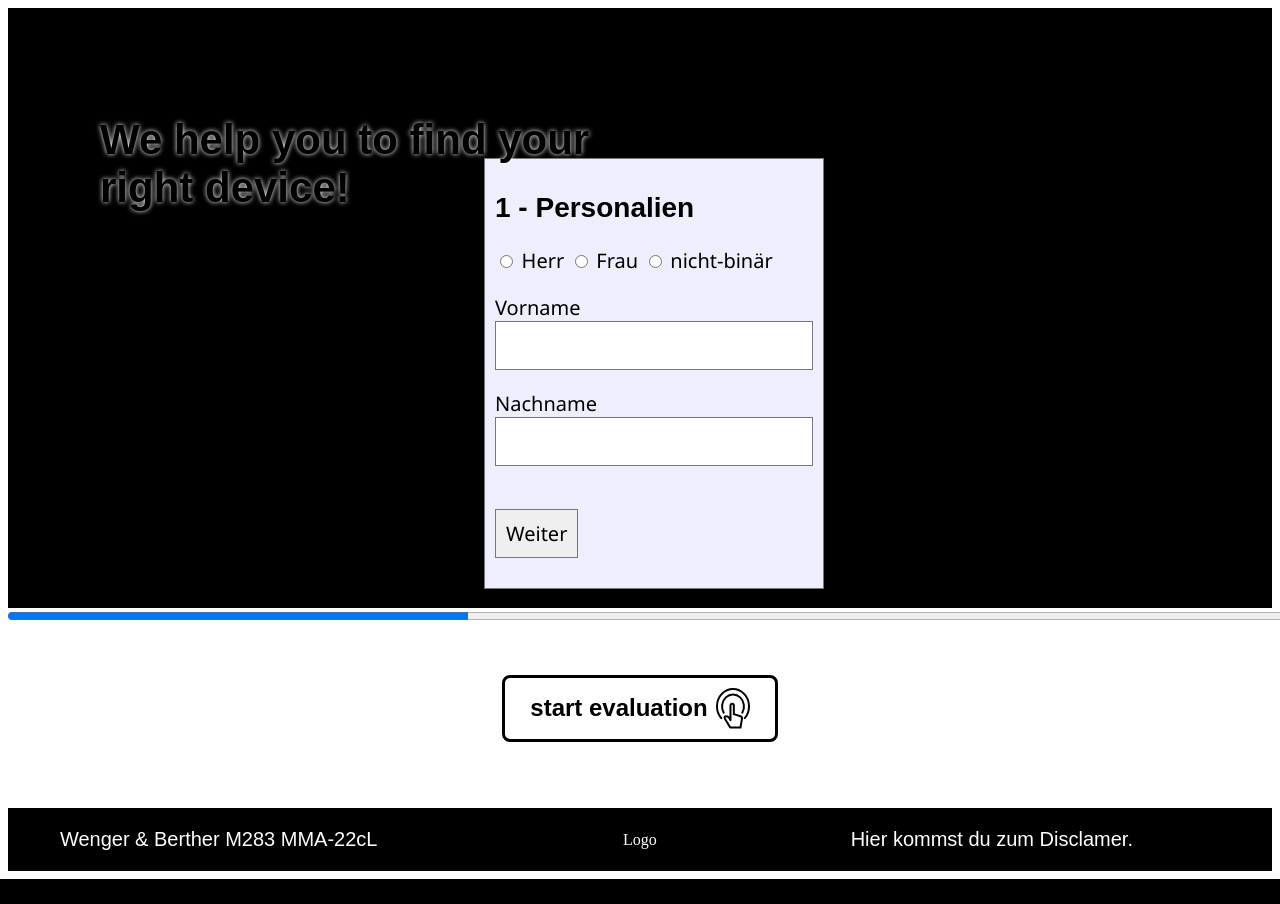
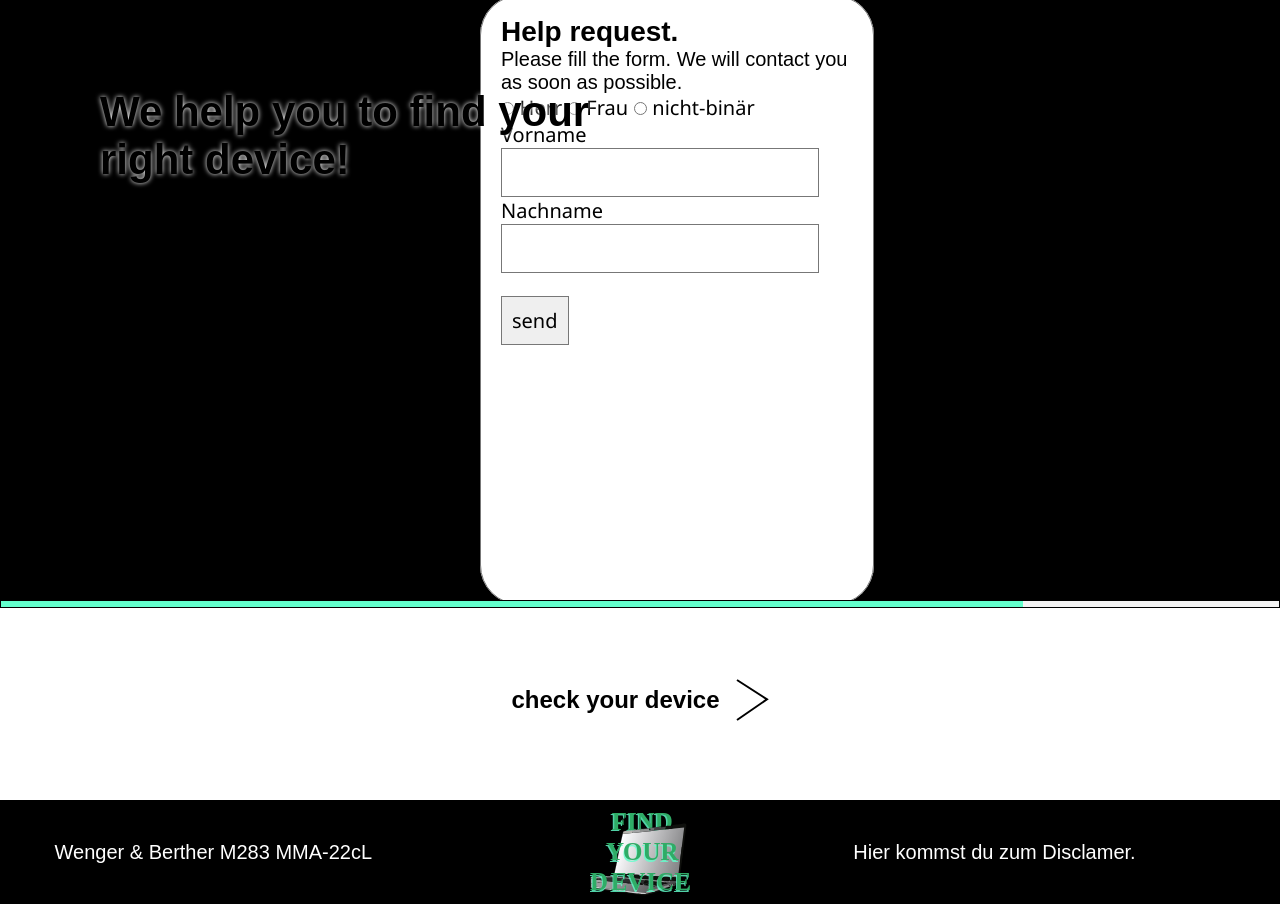
Before and after one commit to bubu9120/PHP-Project, a PHP site: page /helpRequest.php in a window 1280 px wide. Before the commit the page ends 879 px from the top, so only its background shows below. Run offline with PHP 8.4, Linux system fonts and the light colour scheme.

Commit message:
helprequest

```diff
--- a/css/stylesheet.css
+++ b/css/stylesheet.css
@@ -1,3 +1,12 @@
+*,
+body {
+  margin: 0;
+}
+
+/* logo */
+#logo {
+  height: 100px;
+}
 /* font */
 h1 {
   font-size: 42px;
@@ -22,7 +31,10 @@ p {
 #banner-no-image {
   height: 75vh;
   display: flex;
+  justify-content: center; /* Center horizontally */
+  align-items: center; /* Center vertically */
   background-color: black;
+  position: relative;
 }
 
 #banner {
@@ -114,7 +126,50 @@ progress {
   margin-top: 0;
   margin: 0;
   padding: 0;
+  height: 8px; /* Height of the progress bar */
+  border: 0.5px solid black; /* Black border */
+  border-radius: 0; /* Squared corners */
+  background-color: #f3f3f3;
 }
+.progress::-webkit-progress-bar {
+  background-color: transparent; /* Make background transparent to show custom background color */
+}
+
+.progress::-webkit-progress-value {
+  background-color: #63ffcc; /* Green loading bar */
+}
+
+.progress::-moz-progress-bar {
+  background-color: #63ffcc; /* Green loading bar for Firefox */
+}
+
+/* helprequest */
+
+fieldset {
+  height: 568px;
+  width: 352px;
+  background-color: white;
+  padding: 20px;
+  border-radius: 40px;
+  margin: 0;
+}
+#start-hr {
+  display: flex;
+  align-items: center;
+  background: none;
+  border: none;
+  cursor: pointer;
+  padding: 10px 25px;
+}
+
+#start-hr h3 {
+  margin: 0; /* Remove default margin */
+}
+
+#start-hr img {
+  margin-left: 16px; /* Adjust spacing between text and image */
+}
+
 /*smartphone */
 @media only screen and (max-width: 480px) {
   .index-text-container {
--- a/footer.php
+++ b/footer.php
@@ -1,5 +1,5 @@
 <footer>
     <p>Wenger & Berther M283 MMA-22cL</p>
-    <div>Logo</div>
+    <div><img id="logo" src="img/Logo.svg" alt="Logo"></div>
     <p>Hier kommst du zum Disclamer.</p>
 </footer>
--- a/helpRequest.php
+++ b/helpRequest.php
@@ -53,8 +53,9 @@ if ($_SERVER["REQUEST_METHOD"] == "POST" && isset($_POST["next"])) {
     <div id="banner-no-image">
         <form method="post" action="">
             <h1 class="hellotext">We help you to find your <br>right device!</h1>
-            <fieldset id="step-1">
-                <h2>1 - Personalien</h2>
+            <fieldset id="helprequest-forms">
+                <h2>Help request.</h2>
+                <p>Please fill the form. We will contact you as soon as possible.</p>
                 <p>
                     <input type="radio" name="gender" id="male" value="Herr" required <?= isset($_SESSION["gender"]) && $_SESSION["gender"] == "Herr" ? "checked" : ""; ?>>
                     <label for="male">Herr</label>
@@ -76,17 +77,17 @@ if ($_SERVER["REQUEST_METHOD"] == "POST" && isset($_POST["next"])) {
                 </p>
                 <p>
                     <br />
-                    <input name="next" type="submit" value="Weiter" />
+                    <input name="next" type="submit" value="send" />
                 </p>
             </fieldset>
         </form>
     </div>
-    <progress class="progress progress1" max="100" value="36"></progress>
+    <progress class="progress progress1" max="10" value="8"></progress>
     <div id="banner-bottom">
 
-        <button id="start">
-            <h3>start evaluation</h3>
-            <img src="img/gesture-double-tap.svg" alt="" />
+        <button id="start-hr">
+            <h3>check your device</h3>
+            <img src="img/gesture-next.svg" alt="" />
         </button>
     </div>
 
```
Also changed, not shown: img/Logo.svg (added), img/gesture-next.svg (added).
